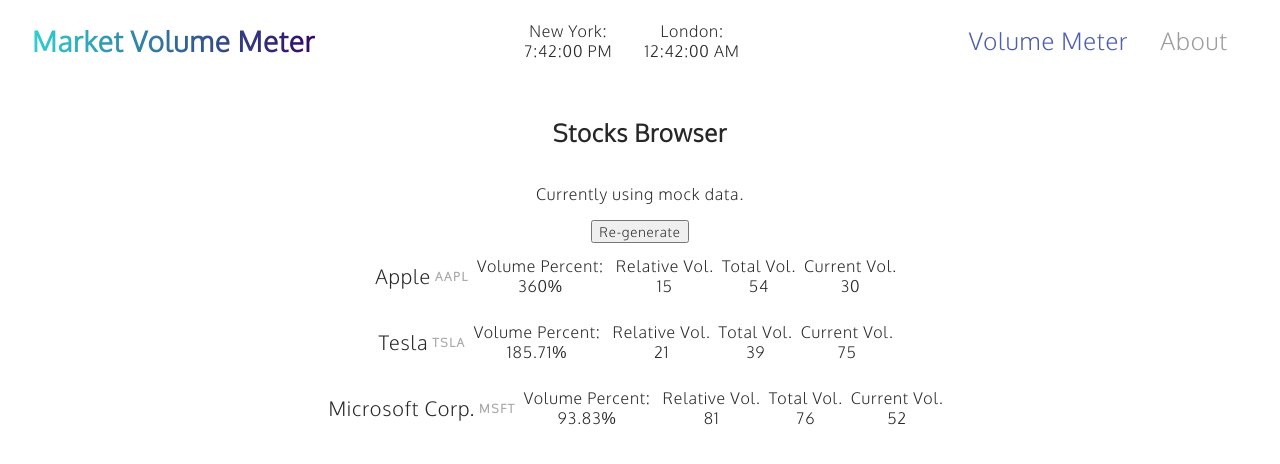
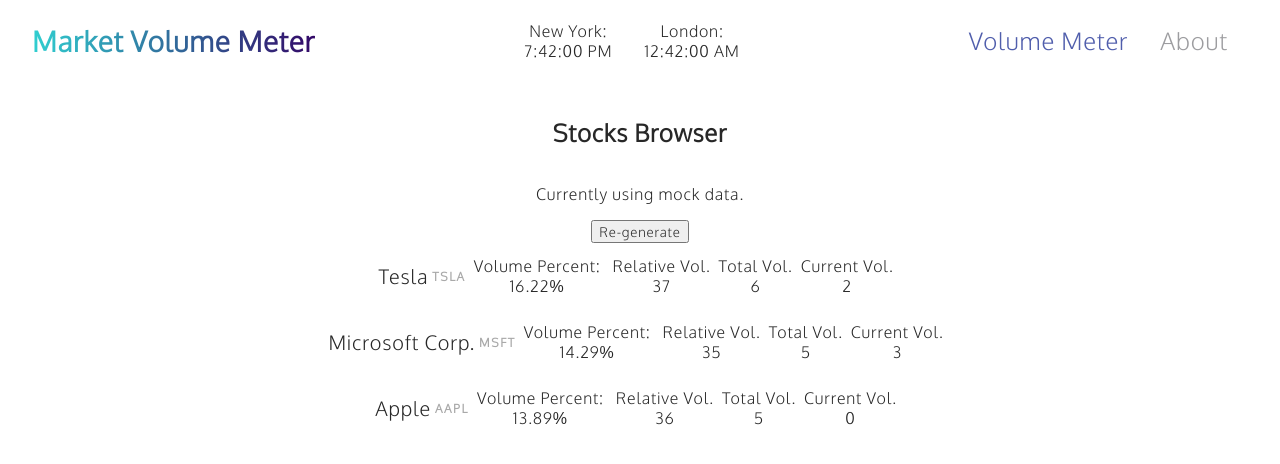
Before and after one commit to aclarke211/market-volume-meter, a Vue app: page / in a window 1280 px wide. Shown: the top 464 px of the page. Built offline with nearby package versions, Linux system fonts and the light colour scheme.

Commit message:
feat: :sparkles: auto-update volume percentage at time intervals.

```diff
--- a/src/components/StocksBrowser.vue
+++ b/src/components/StocksBrowser.vue
@@ -1,5 +1,5 @@
 <template>
-  <div :class="className">
+  <div :class="className" :key="timesGenerated">
     <h2 :class="`${className}__title`" v-html="title" />
     <p :class="`${className}__description`" v-html="description" />
     <div :class="`${className}__controls__container`">
@@ -57,11 +57,14 @@
     title: 'Stocks Browser',
     description: 'Currently using mock data.',
     className: 'stocks-browser',
-    addValue: 10,
+    timesGenerated: 0,
+    autoRefreshTime: 3000,
   }),
 
   computed: {
     instruments() {
+      console.log(this.timesGenerated);
+
       const refreshedStocks = {
         stocks: this.generateStocks(),
       };
@@ -72,36 +75,64 @@
 
   methods: {
     regenerate() {
-      this.addValue += 1;
-
-      this.generateStocks();
+      this.timesGenerated += 1;
     },
 
-    generateValues(min, max) {
+    generateRandomValue(min, max) {
       const randomNum = Math.random() * (max - min) + min;
       return Math.floor(randomNum);
     },
 
     generateStocks() {
-      let updatedStocks = this.stocks.map((stock) => {
+      const updatedStocks = this.stocks.map((stock) => {
         const tempStock = stock;
 
-        tempStock.volume = this.generateVolume();
+        tempStock.volume = this.generateVolume(tempStock);
         tempStock.percentValue = this.calculateVolumePercent(tempStock.volume);
         return tempStock;
-      });
-
-      updatedStocks = this.reorderStocks(updatedStocks);
+      }).sort((a, b) => parseFloat(b.percentValue) - parseFloat(a.percentValue));
 
       return updatedStocks;
     },
 
-    generateVolume() {
+    generateVolume(stock) {
+      const rel = this.getRelativeValue(stock);
+      const cur = this.generateRandomValue(0, 6);
+      const tot = this.getTotalVaue(stock, cur);
+
       return {
-        relative: this.generateValues(10, 100),
-        total: this.generateValues(10, 100),
-        current: this.generateValues(this.addValue, 100),
+        relative: rel,
+        total: tot,
+        current: cur,
       };
+    },
+
+    getTotalVaue(stock, current) {
+      if (stock.volume) {
+        return stock.volume.total + current;
+      }
+      return current;
+    },
+
+    getRelativeValue(stock) {
+      let relativeValue;
+
+      switch (stock.name.symbol) {
+        case 'TSLA':
+          relativeValue = 37;
+          break;
+        case 'AAPL':
+          relativeValue = 36;
+          break;
+        case 'MSFT':
+          relativeValue = 35;
+          break;
+
+        default:
+          return 0;
+      }
+
+      return relativeValue;
     },
 
     calculateVolumePercent(volume) {
@@ -111,6 +142,12 @@
     reorderStocks(stocks) {
       return stocks.sort((a, b) => parseFloat(b.percentValue) - parseFloat(a.percentValue));
     },
+  },
+
+  mounted() {
+    setInterval(() => {
+      this.regenerate();
+    }, this.autoRefreshTime);
   },
 
   components: {
```
